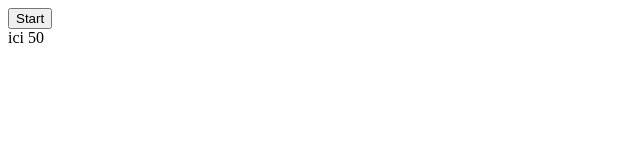
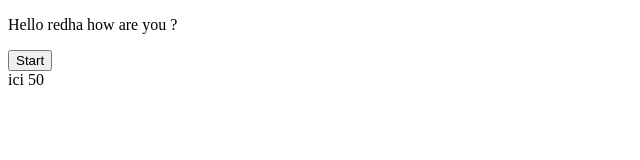
Before and after one commit to MobarkiRedha/Chrono, a plain HTML site: page chrono.html in a window 1280 px wide. Shown: the whole page, without its empty margins (0-640 px from the left). Drawn offline with nearby package versions, Linux system fonts and the light colour scheme.

Commit message:
new commit

```diff
--- a/chrono.html
+++ b/chrono.html
@@ -1,13 +1,17 @@
 <!DOCTYPE html>
 <html lang="en">
 <head>
-<!-- This is just a coment -->
+    <!-- This is just a coment -->
     <meta charset="UTF-8">
     <meta name="viewport" content="width=device-width, initial-scale=1.0">
     <meta http-equiv="X-UA-Compatible" content="ie=edge">
     <title>Chrono By Reda</title>
 </head>
 <body>
+    <!-- This is another coment -->
+    <p>Hello redha how are you ?</p>
+
+    <!-- blaaaaaaaaaaaaaa -->
     <input type="button" value="Start">
     <div id="chrono"></div>
 
```
